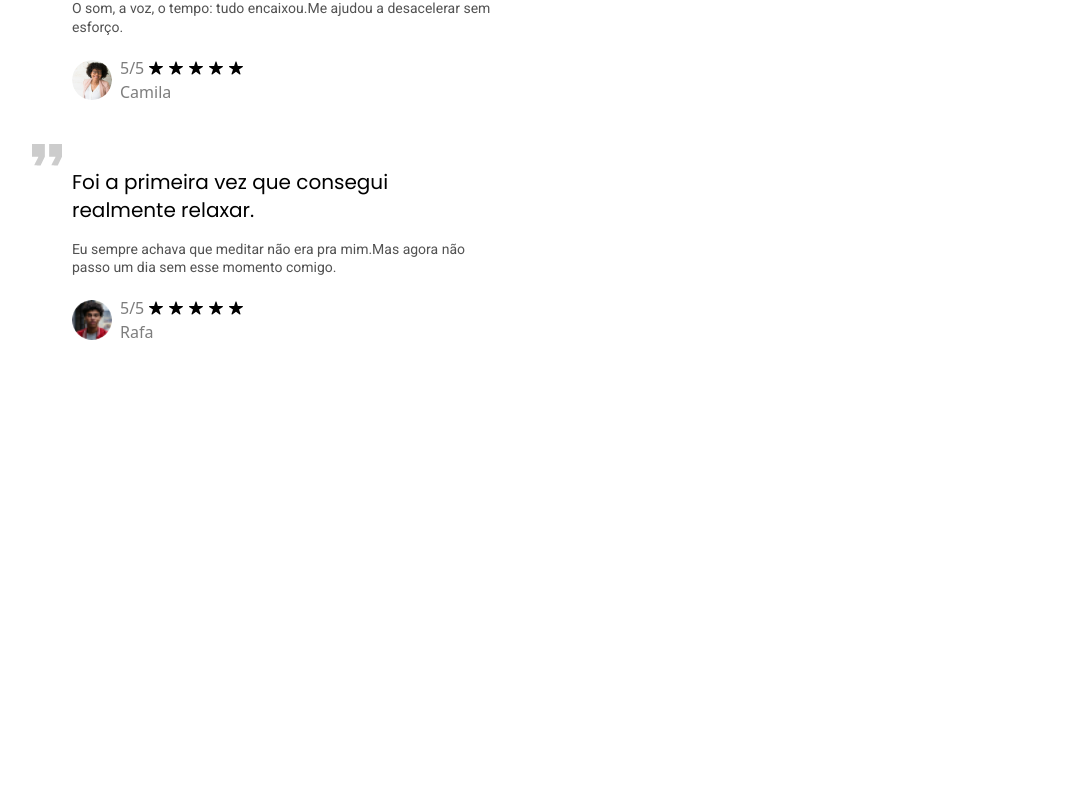
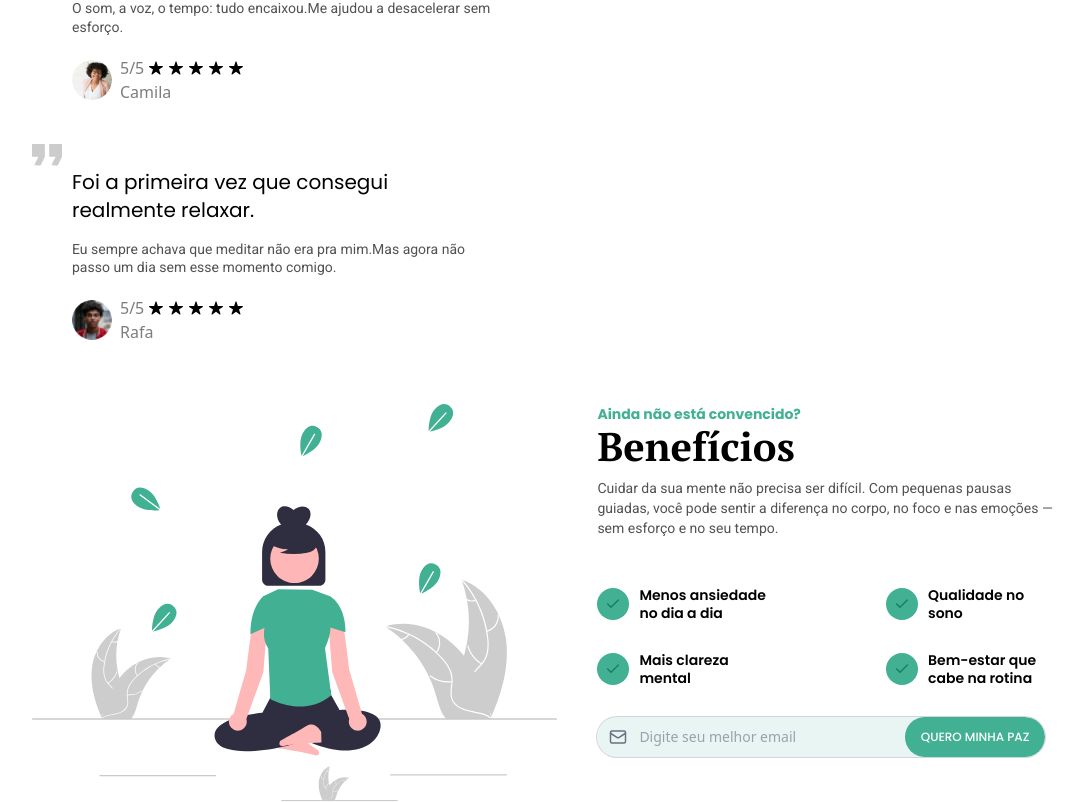
Before and after one commit to DevMts/landing-page-meditation, a Next.js app: page / in a window 1280 px wide. Shown: the part 2633-3435 px from the top of the page, without its empty margins (96-1179 px from the left). Before the commit the page ends 2977 px from the top, so only its background shows below. Built offline with nearby package versions, Linux system fonts and the light colour scheme.

Commit message:
feat: five Section implement

```diff
--- a/src/app/page.tsx
+++ b/src/app/page.tsx
@@ -5,6 +5,7 @@ import { useState } from 'react'
 import { TwoSection } from '@/components/Sections/TwoSection'
 import { ThreeSection } from '@/components/Sections/ThreeSection'
 import { FourSection } from '@/components/Sections/FourSection'
+import { FiveSection } from '@/components/Sections/FiveSection'
 
 export default function Home() {
   const [btn, setBtn] = useState(false)
@@ -18,6 +19,7 @@ export default function Home() {
       <TwoSection />
       <ThreeSection />
       <FourSection />
+      <FiveSection btn={btn} setBtn={handleClick} />
     </>
   )
 }
--- /dev/null
+++ b/src/components/Sections/FiveSection/index.tsx
@@ -0,0 +1,78 @@
+'use client'
+import { Poppins, PT_Serif, Roboto } from 'next/font/google'
+import Image from 'next/image'
+import img from '@/assets/imgFive.svg'
+import { Check } from 'lucide-react'
+import { Form } from '@/components/Form'
+import { useState } from 'react'
+const poppins = Poppins({
+  weight: ['400', '500', '600', '700'],
+  subsets: ['latin'],
+})
+const roboto = Roboto({
+  weight: ['400', '500', '700'],
+  subsets: ['latin'],
+})
+const ptSerif = PT_Serif({
+  weight: ['400', '700'],
+  subsets: ['latin'],
+})
+
+interface FiveProps {
+  btn: boolean
+  setBtn: () => void
+}
+export function FiveSection({ btn, setBtn }: FiveProps) {
+  const [show, setShow] = useState(false)
+  function handleClick() {
+    setShow(!show)
+  }
+
+  return (
+    <section className="mx-auto flex gap-10 px-10 pt-15 md:max-w-4/5 md:flex-row md:justify-between md:px-0">
+      <article className="hidden md:block">
+        <Image src={img} alt="Vercel Logo" />
+      </article>
+      <article className="flex flex-col">
+        <span
+          className={`${poppins.className} text-principal text-sm font-bold`}
+        >
+          {' '}
+          Ainda não está convencido?
+        </span>
+        <strong
+          className={`${ptSerif.className} text-[2.5rem]/[1.1] font-bold`}
+        >
+          Benefícios
+        </strong>
+        <p
+          className={`${roboto.className} mt-2.5 text-left text-xs/[1.3] text-[#525252] md:max-w-115 md:text-sm`}
+        >
+          Cuidar da sua mente não precisa ser difícil. Com pequenas pausas
+          guiadas, você pode sentir a diferença no corpo, no foco e nas emoções
+          — sem esforço e no seu tempo.
+        </p>
+        <div className="mt-12 mb-2.5 flex max-w-115 flex-wrap items-center justify-between gap-y-7 md:gap-x-4">
+          {[
+            'Menos ansiedade no dia a dia',
+            'Qualidade no sono',
+            'Mais clareza mental',
+            'Bem-estar que cabe na rotina',
+          ].map((item, index) => (
+            <div className="flex items-center gap-2.5" key={index}>
+              <div className="bg-principal flex size-8 items-center justify-center rounded-full">
+                <Check size={16} color="#167D62" />
+              </div>
+              <span
+                className={` ${poppins.className} max-w-32 text-sm/[1.3] font-semibold`}
+              >
+                {item}
+              </span>
+            </div>
+          ))}
+        </div>
+        <Form btn={btn} setShow={handleClick} setBtn={setBtn} />
+      </article>
+    </section>
+  )
+}
--- a/src/components/Sections/Hero/index.tsx
+++ b/src/components/Sections/Hero/index.tsx
@@ -26,12 +26,6 @@ export function Hero({ btn, setBtn }: HeroProps) {
 
   function handleClick() {
     setShow(!show)
-    if (show) {
-      const element = document.getElementById('email')
-      if (width != null && width < 1024) {
-        element?.scrollIntoView({ behavior: 'smooth' })
-      }
-    }
   }
 
   return (
```
Also changed, not shown: src/assets/imgFive.svg (added).
